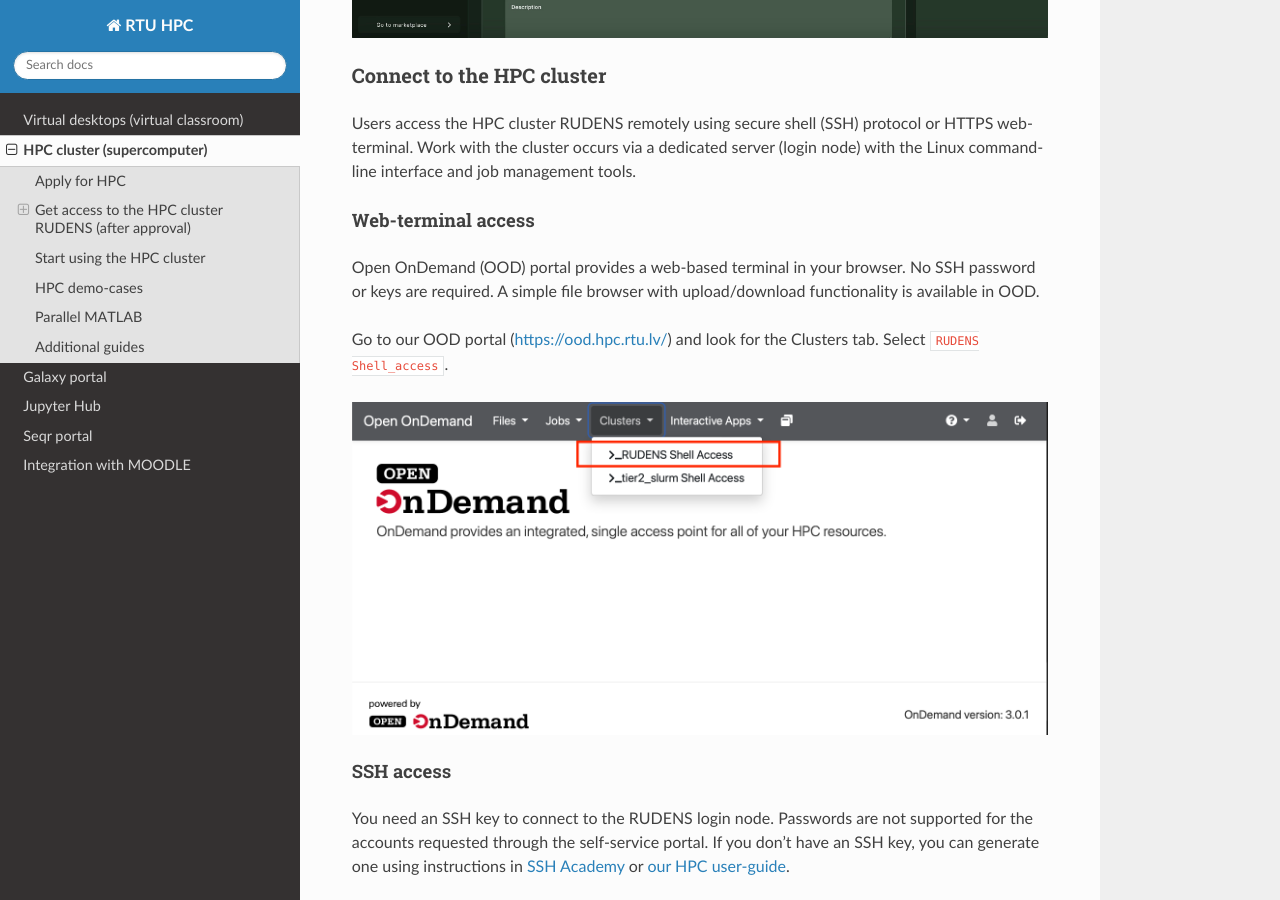
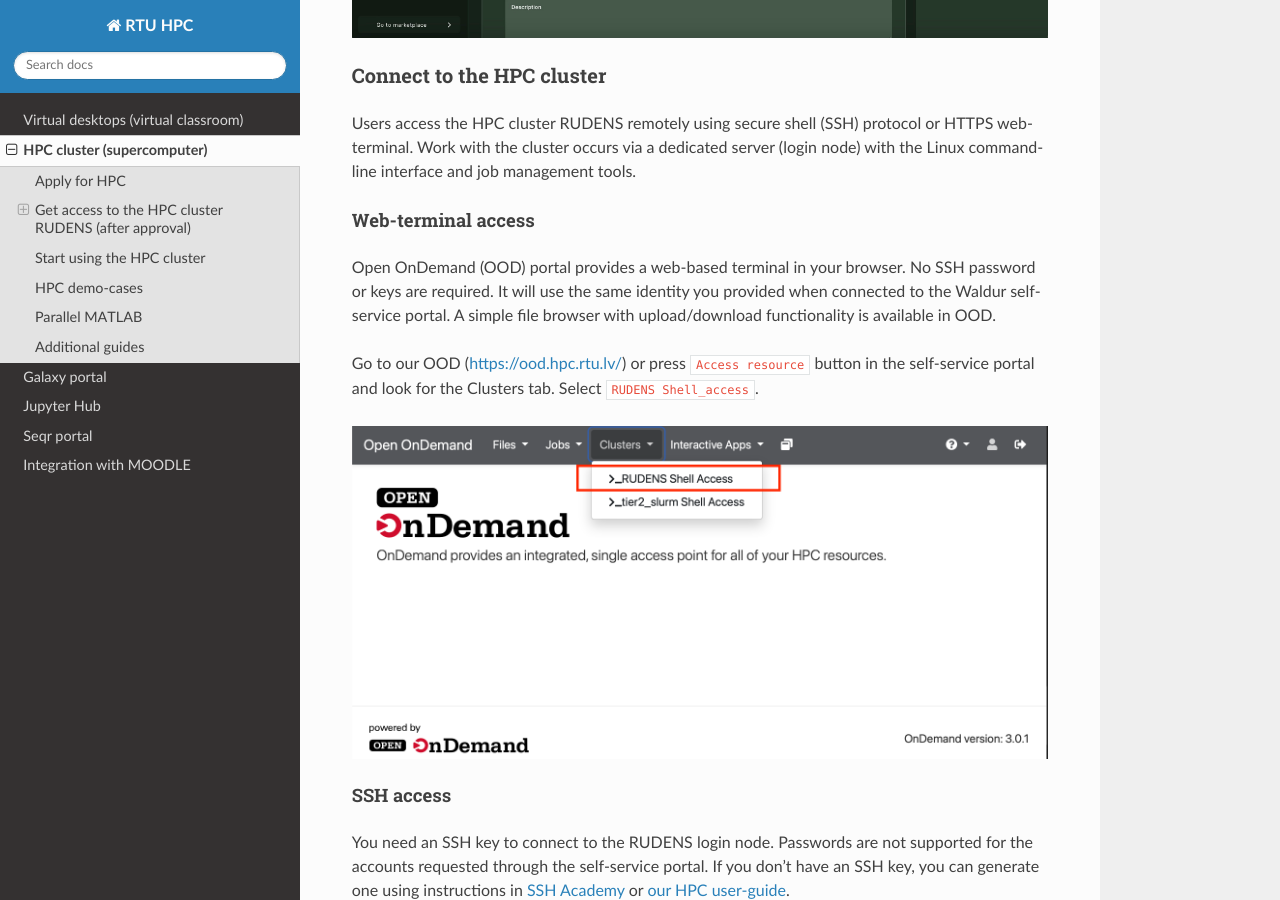
Before and after one commit to rtuhpc/hpc-platform, a Sphinx documentation site: the page built from doc/hpc.md, in a window 1280 px wide and 900 px high, scrolled down 9722 px. Built offline with Sphinx 7.4.7 and the Read the Docs theme 3.1.0, drawn with Linux system fonts in a browser that asks for light colours.

Commit message:
Update hpc.md

```diff
--- a/doc/hpc.md
+++ b/doc/hpc.md
@@ -48,9 +48,9 @@
 Users access the HPC cluster RUDENS remotely using secure shell (SSH) protocol or HTTPS web-terminal. Work with the cluster occurs via a dedicated server (login node) with the Linux command-line interface and job management tools.
 
 #### Web-terminal access
-Open OnDemand (OOD) portal provides a web-based terminal in your browser. No SSH password or keys are required. A simple file browser with upload/download functionality is available in OOD.
+Open OnDemand (OOD) portal provides a web-based terminal in your browser. No SSH password or keys are required. It will use the same identity you provided when connected to the Waldur self-service portal. A simple file browser with upload/download functionality is available in OOD.
 
-Go to our OOD portal ([https://ood.hpc.rtu.lv/](https://ood.hpc.rtu.lv/)) and look for the Clusters tab. Select `RUDENS Shell_access`.
+Go to our OOD ([https://ood.hpc.rtu.lv/](https://ood.hpc.rtu.lv/)) or press `Access resource` button in the self-service portal and look for the Clusters tab. Select `RUDENS Shell_access`.
 
 ![OOD](images/web-terminal.png)
 
```
